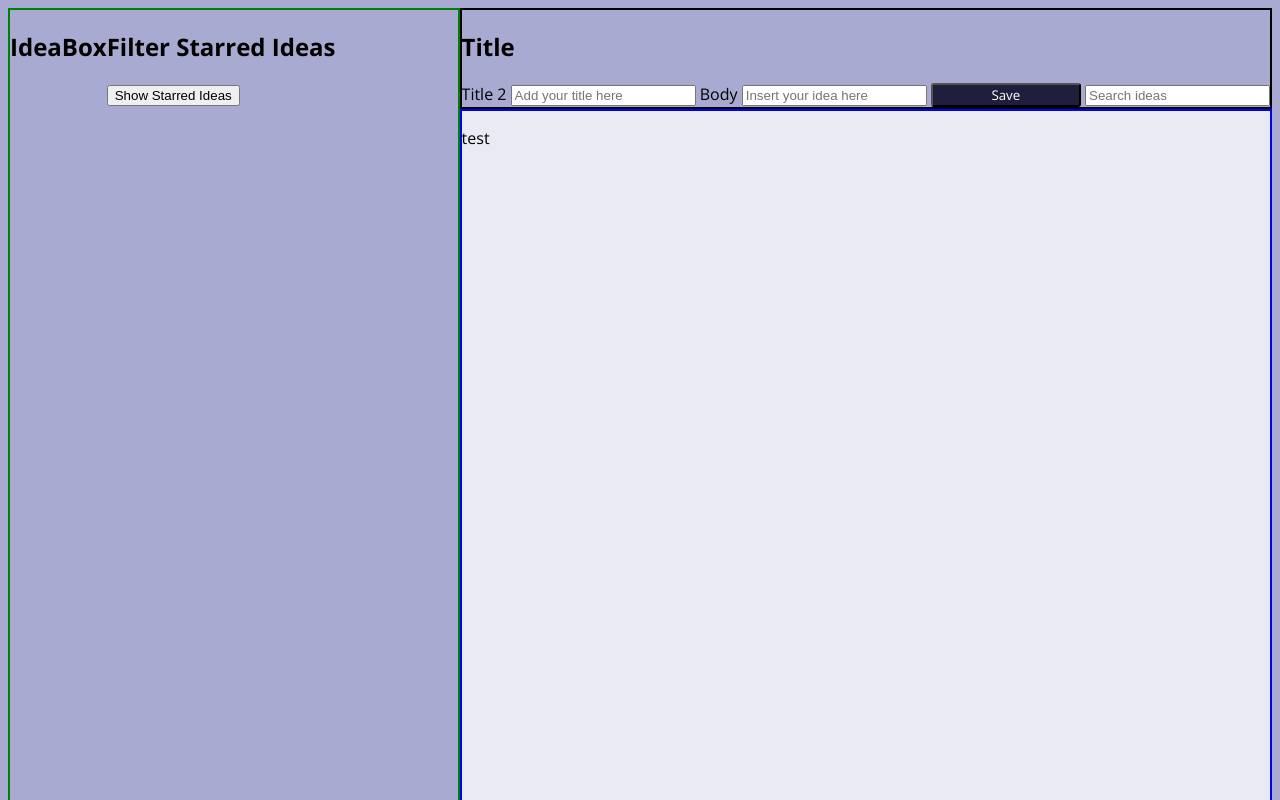
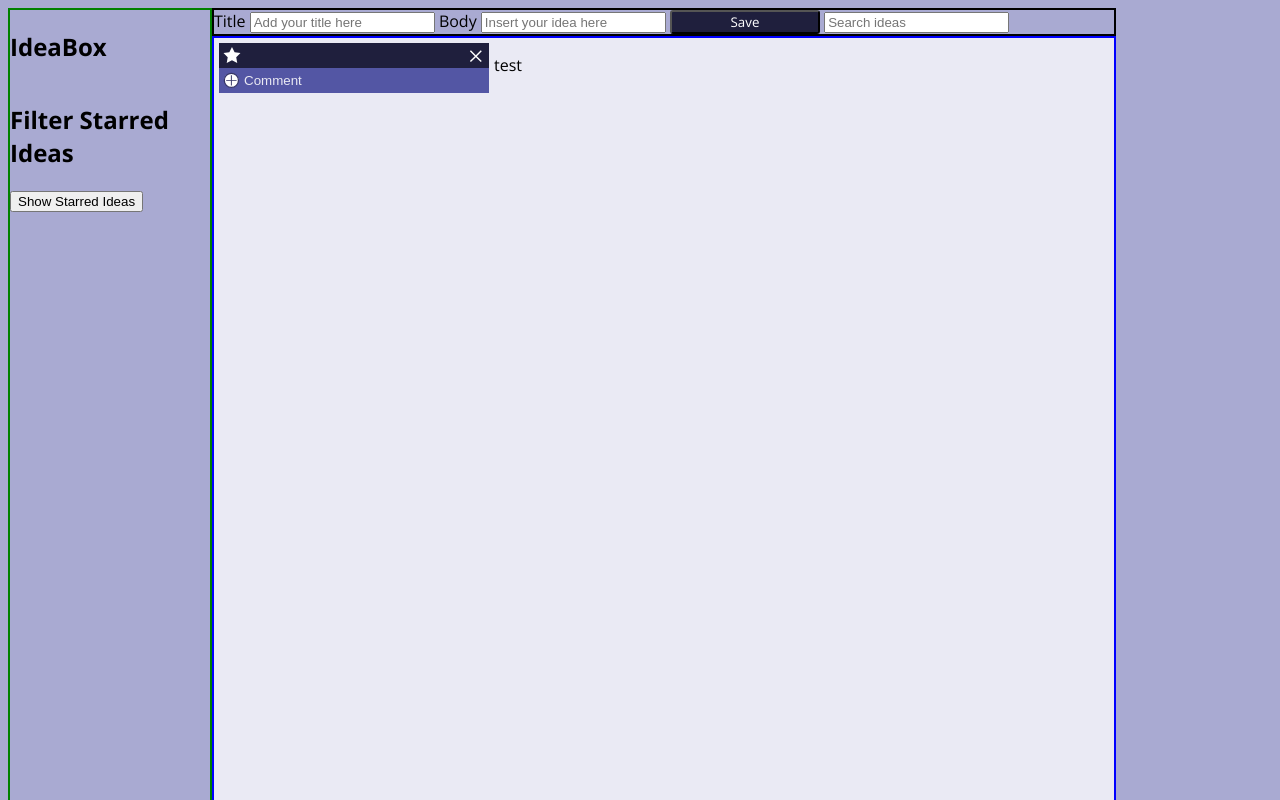
Before and after one commit to stephaniemagdic/Ideabox, a plain HTML site: page index.html in a window 1280 px wide. Shown: the top 800 px of the page. Drawn offline with nearby package versions, Linux system fonts and the light colour scheme.

Commit message:
Add idea card styling and clean up html skelaton

```diff
--- a/index.html
+++ b/index.html
@@ -7,20 +7,17 @@
     <title>Ideabox</title>
   </head>
   <body>
-    <!-- <div class="trying"> -->
       <nav class="navigation">
         <h1>IdeaBox</h1>
-        <div>
+        <div class="filter-box">
           <h2>Filter Starred Ideas</h2>
           <button class="show-starred-ideas">Show Starred Ideas</button>
         </div>
       </nav>
-    <!-- </div> -->
     <main>
       <section class="idea-form">
-        <h2>Title</h2>
         <form id="title" class="idea-title">
-          <label for="Title 2">Title 2
+          <label for="Title 2">Title
             <input type="text" placeholder="Add your title here">
           </label>
           <label for="Body">Body
@@ -31,6 +28,24 @@
       </section>
 
       <section class="idea-container">
+        <article>
+          <header>
+              <button class="favorite-button">
+                <img src="assets/star.svg" alt="star">
+                <img src="assets/star-active.svg" alt="star">
+              </button>
+              <button class="favorite-button">
+                <img src="assets/delete.svg" alt="X">
+                <img src="assets/delete-active.svg" alt="X">
+              </button>
+          </header>
+          <footer>
+            <button class="comment-button">
+              <img src="assets/comment.svg" alt="comment">
+              <span>Comment</span>
+            </button>
+          </footer>
+        </article>
         <p>test</p>
       </section>
     </main>
--- a/styles.css
+++ b/styles.css
@@ -3,14 +3,8 @@ body {
   flex-direction: row;
   background-color: #A9AAD2;
   font-family: "Open Sans";
-  height: 700vh;
+  height: 100vh;
   min-height: 700px;
-}
-
-.trying {
-  display: flex;
-  flex-direction: column;
-  border: 2px solid black;
 }
 
 main {
@@ -32,15 +26,75 @@ form.idea-title #save-idea {
 }
 
 .navigation {
-   display: flex;
-   flex-direction: row;
+  display: flex;
+  flex-direction: column;
   border: 2px solid green;
-  flex: 1;
-  width: 500px;
+  flex: 0 0 auto;
+  width: 200px;
 }
 
 .idea-container {
+  display: flex;
+  flex-wrap: wrap;
+  justify-content: flex-start;
+  align-content: flex-start;
   background-color: #EAEAF4;
   border: 2px solid blue;
   flex: 1;
+  min-width: 900px;
 }
+
+.idea-container article {
+  display: flex;
+  flex-direction: column;
+  min-width: 250px;
+  width: 30%;
+  margin: 5px;
+}
+
+.idea-container article header {
+  display: flex;
+  justify-content: space-between;
+  background-color: #1F1F3D;
+  height: 25px;
+}
+
+.idea-container article button {
+  border: 0;
+  margin: 0;
+  padding: 0;
+  background: transparent;
+  cursor: pointer;
+}
+
+.idea-container article button img {
+  height: 25px;
+}
+
+.idea-container article button img:last-child {
+  display: none;
+}
+.idea-container article header button:hover img:last-child{
+  display: block;
+}
+
+.idea-container article header button:hover img:first-child {
+  display: none;
+}
+
+.idea-container article footer {
+  background-color: #5356A4;
+  height: 25px;
+}
+
+.idea-container article footer button {
+  display: flex;
+  justify-content: flex-start;
+  align-items: center;
+  height: 100%;
+  width: 100%;
+}
+
+.idea-container article footer button span {
+  color: #E9E9F3;
+}
```
Also changed, not shown: assets/comment.svg (added), assets/delete-active.svg (added), assets/delete.svg (added), assets/downvote-active.svg (added), assets/downvote.svg (added), assets/menu-close.svg (added), assets/menu.svg (added), assets/search.svg (added), assets/star-active.svg (added), assets/star.svg (added), assets/upvote-active.svg (added), assets/upvote.svg (added).
